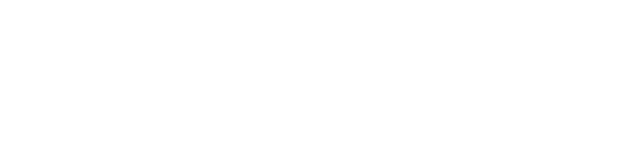
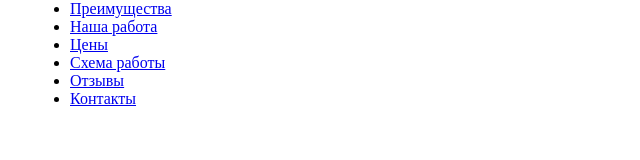
Before and after one commit to ITmTm/project_japan-glopt, a plain HTML site: page src/index.html in a window 1280 px wide. Shown: the whole page, without its empty margins (0-640 px from the left). Drawn offline with nearby package versions, Linux system fonts and the light colour scheme; files that its build step writes are made by us from their sources.

Commit message:
create one block header

```diff
--- a/src/index.html
+++ b/src/index.html
@@ -1,14 +1,28 @@
 <!doctype html>
-<html lang="en">
+<html lang="ru">
 <head>
 		<meta charset="UTF-8">
 		<meta name="viewport"
 					content="width=device-width, user-scalable=no, initial-scale=1.0, maximum-scale=1.0, minimum-scale=1.0">
 		<meta http-equiv="X-UA-Compatible" content="ie=edge">
 		<link rel="stylesheet" href="style.min.css">
-		<title>Document</title>
+		<title>Delivery Japan</title>
 </head>
 <body>
+	<header>
+			<nav>
+					<div class="container">
+							<ul class="menu">
+									<li class="menu__item"><a href="#" class="menu__link">Преимущества</a></li>
+									<li class="menu__item"><a href="#" class="menu__link">Наша работа</a></li>
+									<li class="menu__item"><a href="#" class="menu__link">Цены</a></li>
+									<li class="menu__item"><a href="#" class="menu__link">Схема работы</a></li>
+									<li class="menu__item"><a href="#" class="menu__link">Отзывы</a></li>
+									<li class="menu__item"><a href="#" class="menu__link">Контакты</a></li>
+							</ul>
+					</div>
+			</nav>
+	</header>
 
 </body>
 </html>
```
